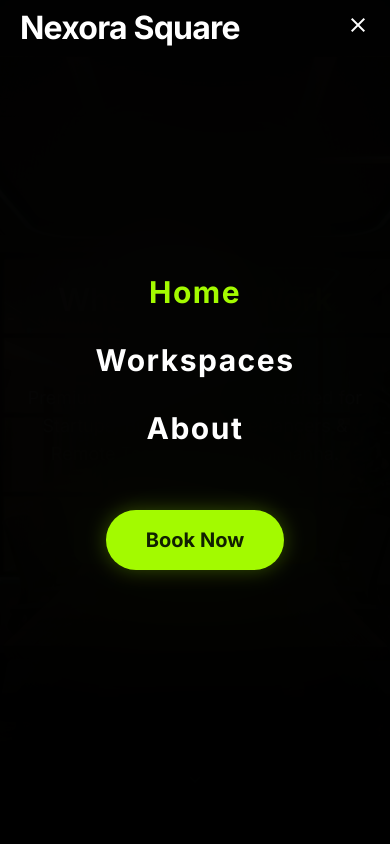
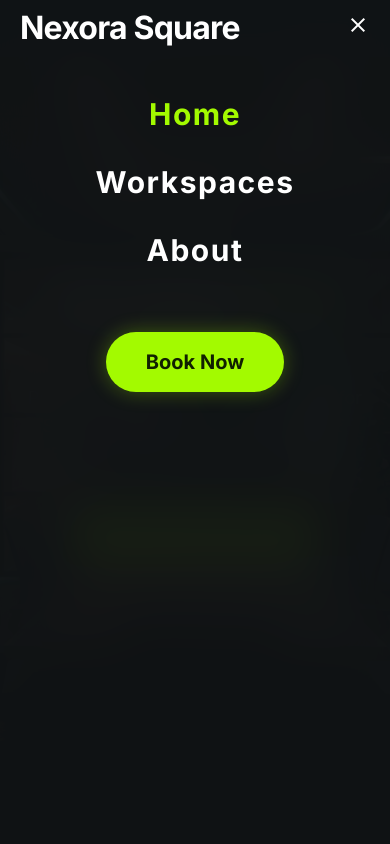
Before and after one commit to nexorasquare/nexora, a Next.js app: page / in a window 390 px wide. Both pictures are taken after a click on the button "menu". Shown: the top 844 px of the page. Built offline with nearby package versions, Linux system fonts and the light colour scheme.

Commit message:
Fix mobile menu overlay layout overlap

```diff
--- a/src/components/layout/Navbar.tsx
+++ b/src/components/layout/Navbar.tsx
@@ -61,8 +61,8 @@ export function Navbar() {
 
       {/* Mobile Menu Overlay */}
       <div
-        className={`fixed inset-0 bg-black/95 backdrop-blur-3xl z-40 flex flex-col items-center justify-center space-y-8 transition-all duration-500 md:hidden ${
-          isOpen ? "opacity-100 pointer-events-auto" : "opacity-0 pointer-events-none"
+        className={`fixed inset-0 pt-24 pb-10 bg-background/95 backdrop-blur-xl z-40 flex flex-col items-center justify-start space-y-8 overflow-y-auto transition-all duration-500 md:hidden ${
+          isOpen ? "opacity-100 pointer-events-auto translate-y-0" : "opacity-0 pointer-events-none -translate-y-4"
         }`}
       >
         {navLinks.map((link) => {
```
